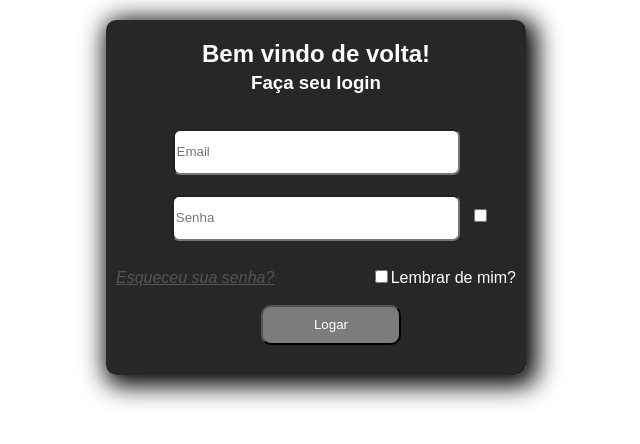
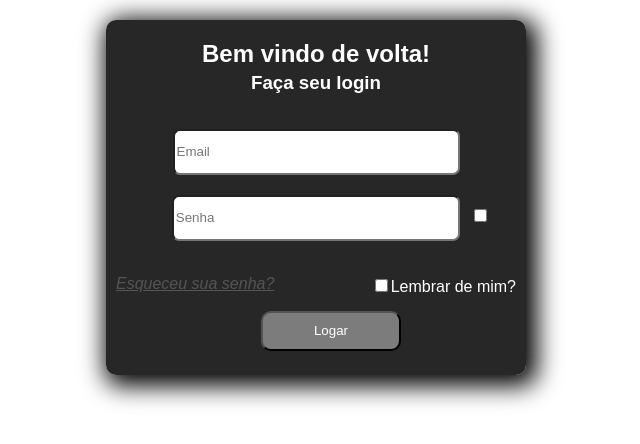
Before and after one commit to Blue1914m/login, a plain HTML site: page index.html in a window 1280 px wide. Shown: the whole page, without its empty margins (324-964 px from the left). Drawn offline with Linux system fonts and the light colour scheme; a web font is replaced by a local one.

Commit message:
Update style.css

```diff
--- a/style.css
+++ b/style.css
@@ -47,6 +47,8 @@ a {
 #res {
     padding: 7px;
     color: rgb(241, 66, 66);
+    position: absolute;
+    transform: translateX(112px);
 
 }
 
@@ -59,7 +61,7 @@ a {
 }
 
 #forgot {
-    transform: translateY(-20px) translateX(10px);
+    transform: translateY(-0px) translateX(10px);
     font-style: italic;
     pointer-events: auto;
     z-index: 20;
@@ -70,7 +72,7 @@ a {
     width: 140px;
     max-width: 180px;
     height: 40px;
-    transform: translateY(-40px) translateX(155px);
+    transform: translateY(-20px) translateX(155px);
     border-radius: 10px;
     color: white;
     background-color: rgba(143, 142, 142, 0.836);
@@ -78,5 +80,5 @@ a {
 
 #rene {
     text-align: end;
-    transform: translateY(-40px) translateX(-10px)
+    transform: translateY(-17px) translateX(-10px)
 }
```
